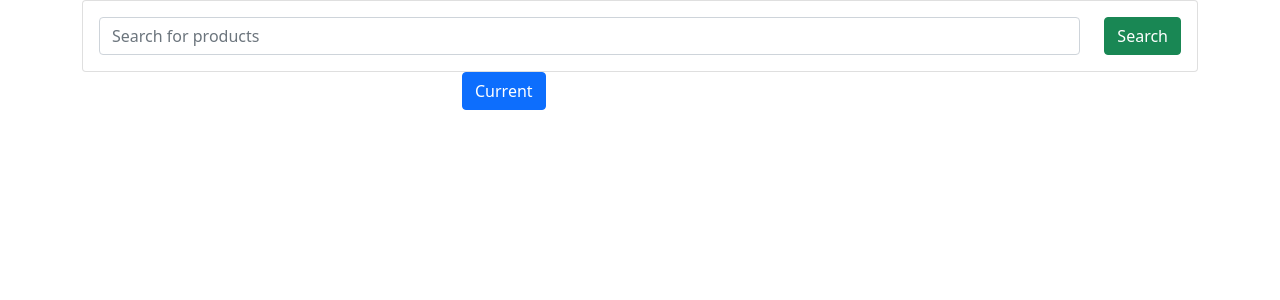
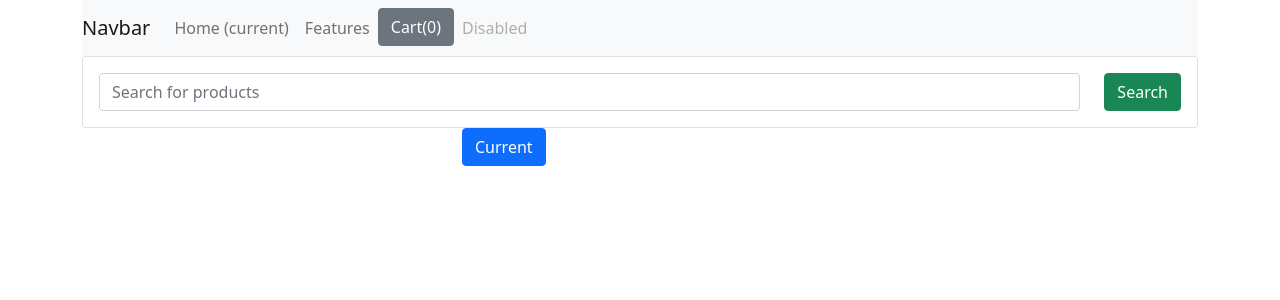
Before and after one commit to SoneThaya/django-ecommerce, a Django app: page / in a window 1280 px wide. Shown: the top 300 px of the page. Run offline with Django 3.2, Linux system fonts and the light colour scheme; data that the repository does not hold is empty; some libraries are stand-ins or nearby versions.

Commit message:
set up adding to cart button and pop over

```diff
--- a/shop/templates/shop/index.html
+++ b/shop/templates/shop/index.html
@@ -6,13 +6,50 @@
     <meta http-equiv="X-UA-Compatible" content="IE=edge">
     <meta name="viewport" content="width=device-width, initial-scale=1.0">
     <link rel="stylesheet" href="{% static 'css/bootstrap.min.css' %}">
-    <script src="{% static 'css/bootstrap.min.js' %}"></script>
-
+    <!-- <script src="{% static 'js/bootstrap.min.js' %}"></script> -->
+    <script
+        src="https://code.jquery.com/jquery-3.6.0.js"
+        integrity="sha256-H+K7U5CnXl1h5ywQfKtSj8PCmoN9aaq30gDh27Xc0jk="
+        crossorigin="anonymous"></script>
+        <script src="https://code.jquery.com/jquery-3.2.1.slim.min.js" integrity="sha384-KJ3o2DKtIkvYIK3UENzmM7KCkRr/rE9/Qpg6aAZGJwFDMVNA/GpGFF93hXpG5KkN" crossorigin="anonymous"></script>
+        <script src="https://cdnjs.cloudflare.com/ajax/libs/popper.js/1.12.9/umd/popper.min.js" integrity="sha384-ApNbgh9B+Y1QKtv3Rn7W3mgPxhU9K/ScQsAP7hUibX39j7fakFPskvXusvfa0b4Q" crossorigin="anonymous"></script>
+        <script src="https://maxcdn.bootstrapcdn.com/bootstrap/4.0.0/js/bootstrap.min.js" integrity="sha384-JZR6Spejh4U02d8jOt6vLEHfe/JQGiRRSQQxSfFWpi1MquVdAyjUar5+76PVCmYl" crossorigin="anonymous"></script>
     <link rel="stylesheet" href="{% static 'css/style.css' %}">
     <title>Document</title>
 </head>
 <body>
     <div class="container">
+
+        <div class="row">
+            <div class="col-md-12">
+                <nav class="navbar navbar-expand-lg navbar-light bg-light">
+                    <a class="navbar-brand" href="#">Navbar</a>
+                    <button class="navbar-toggler" type="button" data-toggle="collapse" data-target="#navbarNav" aria-controls="navbarNav" aria-expanded="false" aria-label="Toggle navigation">
+                      <span class="navbar-toggler-icon"></span>
+                    </button>
+                    <div class="collapse navbar-collapse" id="navbarNav">
+                      <ul class="navbar-nav">
+                        <li class="nav-item active">
+                          <a class="nav-link" href="#">Home <span class="sr-only">(current)</span></a>
+                        </li>
+                        <li class="nav-item">
+                          <a class="nav-link" href="#">Features</a>
+                        </li>
+                        <li class="nav-item">
+                            <button id="cart" data-html="true" type="button" class="btn btn-secondary" data-container="body" data-toggle="popover" data-placement="bottom" data-content="Vivamus
+                            sagittis lacus vel augue laoreet rutrum faucibus.">
+                              Cart(0)
+                            </button>
+                        </li>
+                        <li class="nav-item">
+                          <a class="nav-link disabled" href="#">Disabled</a>
+                        </li>
+                      </ul>
+                    </div>
+                  </nav>
+            </div>
+        </div>
+
         <div class="row">
             <div class="col-md-12">
                 <form class="card card-sm">
@@ -43,7 +80,7 @@
                             ${{ product.price }}
                         </div>
                         <a href="{% url 'detail' product.id %}" class="btn btn-warning">View</a>
-                        <a href="#" class="btn btn-warning">Add to Cart</a>
+                        <button id="{{ product.id }}" class="btn atc btn-warning">Add to Cart</button>
                     </div>
                 </div>
             </div>
@@ -73,4 +110,33 @@
         </div>
     </div>
 </body>
+<script type="text/javascript">
+    console.log('this is working');
+
+    if (localStorage.getItem("cart") === null) {
+        var cart = {};
+    } else {
+        cart = JSON.parse(localStorage.getItem("cart"));
+    }
+
+    $(document).on('click', '.atc', function(){
+        console.log('the add button is clicked');
+        var item_id = this.id.toString();
+        console.log(item_id);
+
+        if(cart[item_id] !== undefined) {
+            cart[item_id] = cart[item_id] + 1;
+        } else {
+            cart[item_id] = 1;
+        }
+        console.log('cart', cart);
+        localStorage.setItem('cart', JSON.stringify(cart));
+        document.getElementById("cart").innerHTML = "Cart(" + Object.keys(cart).length + ")";
+    });
+
+    $(function () {
+        $('[data-toggle="popover"]').popover();
+        document.getElementById("cart").setAttribute("data-content", "<h5>This is your cart</h5>")
+    });
+</script>
 </html>
```
